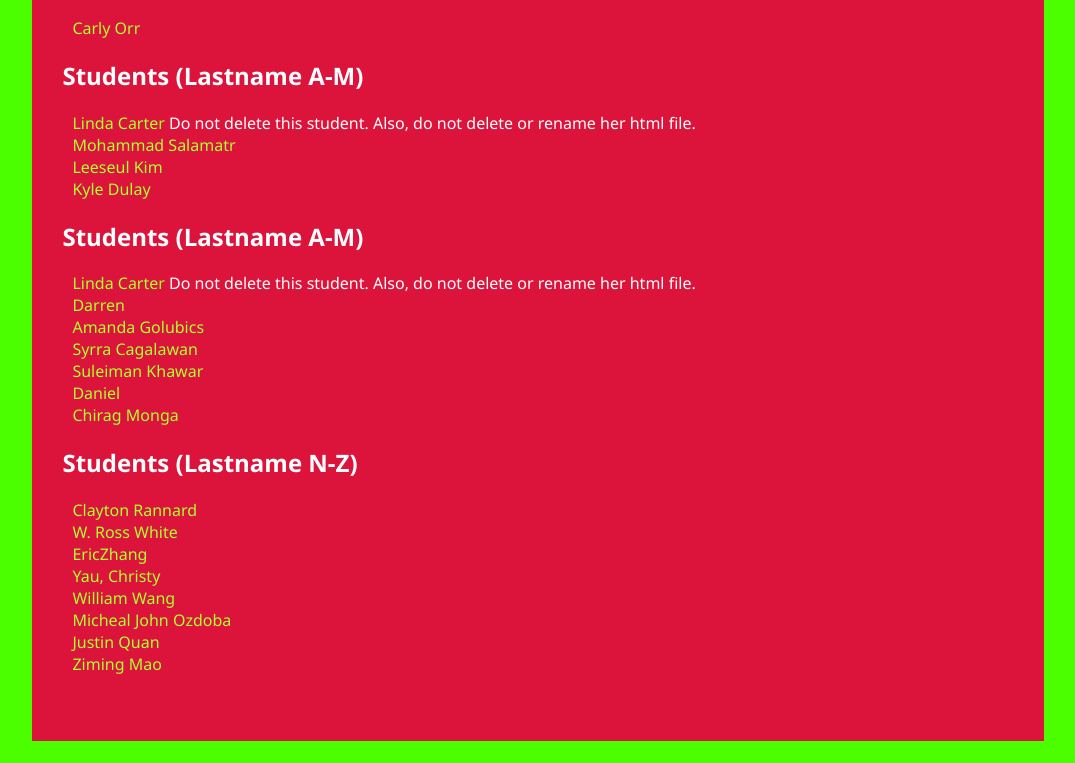
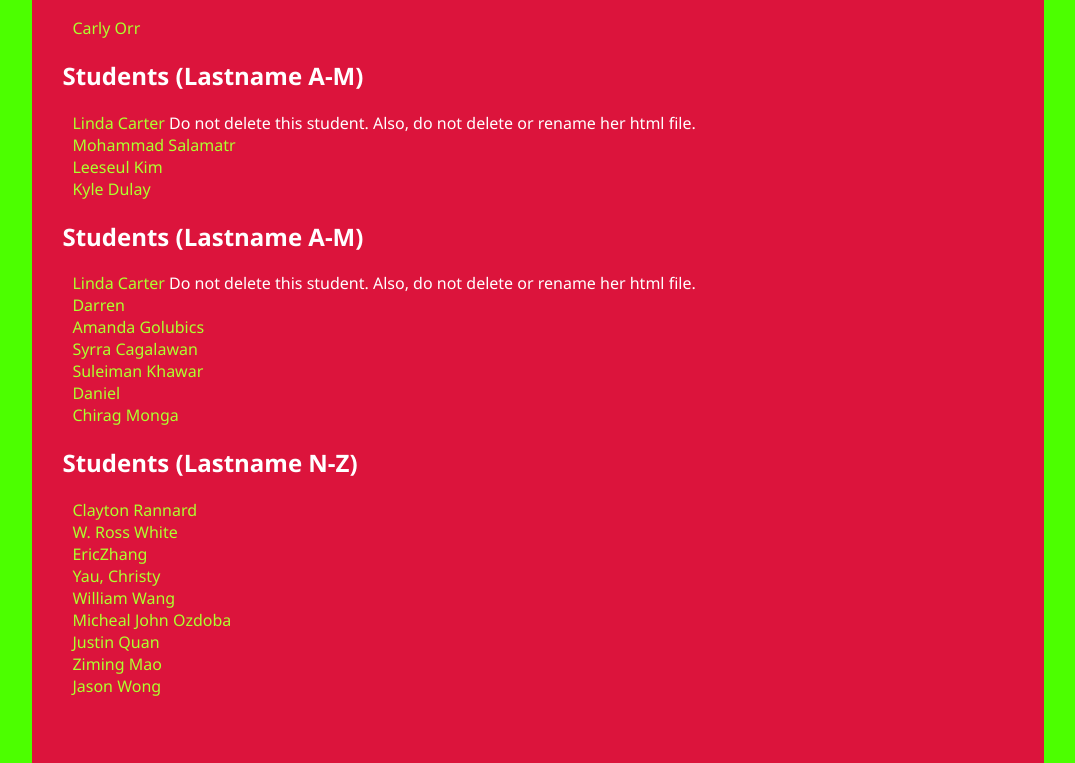
Before and after one commit to comp1111/bayern, a plain HTML site: page Index.html in a window 1280 px wide. Shown: the part 194-957 px from the top of the page, without its empty margins (102-1177 px from the left). Before the commit the page ends 935 px from the top, so only its background shows below. Drawn offline with Linux system fonts and the light colour scheme.

Commit message:
Added Jason Wong file

```diff
--- a/Index.html
+++ b/Index.html
@@ -63,6 +63,7 @@
           <li><a href="JustinQuan.html">Justin Quan</a></li>
 
           <li><a href="ZimingMao.html"> Ziming Mao</a></li>
+          <li><a href="JasonWong.html">Jason Wong</a></li>
 
         </ul>
 
--- /dev/null
+++ b/Style/Style_jason.css
@@ -0,0 +1,55 @@
+body {
+	font-family: Segoe UI, arial, sans-serif;
+	background-color: aqua;
+	color: #ffffff;
+}
+
+img.person {
+    width: 120px;
+    float:  left;
+    padding-left:  30px;
+    padding-right:  30px;
+}
+
+div#bio {
+    width:  80%;
+    padding-left:  30px;
+}
+
+div#logo {
+    padding: 15px;
+    margin: 20px auto 0px auto;
+    text-align: center;
+}
+
+div#container {
+	background-color: dimgray;
+	min-width:850px;
+	margin-left: auto;
+	margin-right: auto;
+	min-height: 300px;
+	margin: 0 auto -4em;
+	clear: both;
+	margin-left: auto;
+	margin-right: auto;
+	width: 80%;
+    padding-bottom: 50px;
+}
+
+h1, h2, div>a {
+    padding-left:  30px;
+}
+
+ul>li {
+    list-style-type: none;
+}
+
+a {
+    text-decoration: none;
+    color:  papayawhip;
+    outline:  none;
+}
+
+img {border:  0;}
+
+a img {outline:  none;}
```
Also changed, not shown: JasonWong.html (added, +22 -0 lines), Images/JasonWong.jpg (added).
